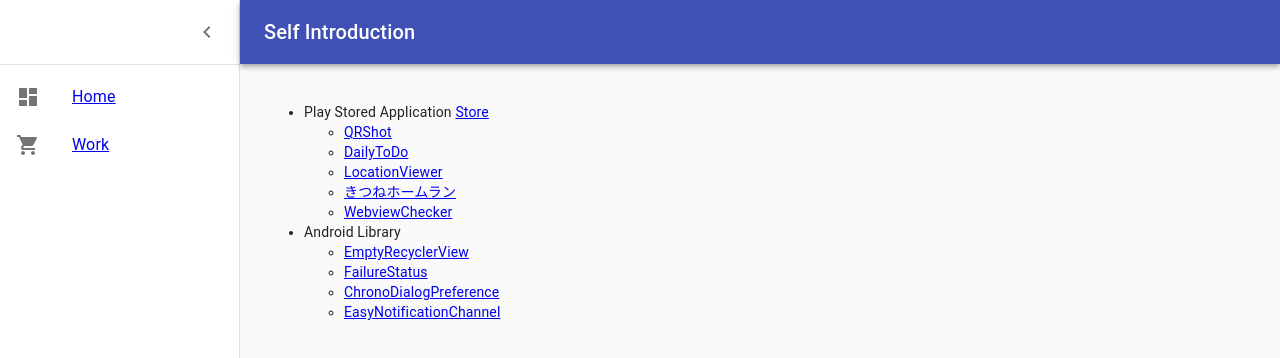
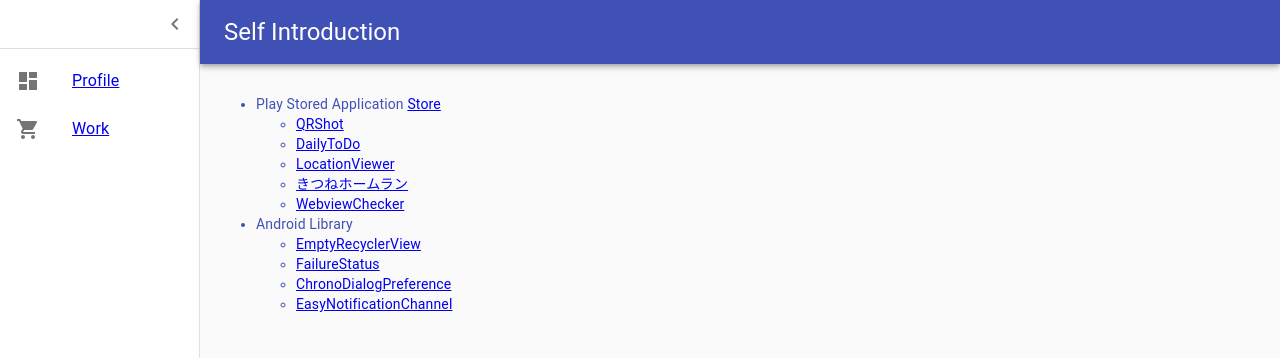
Before and after one commit to koji-1009/self-introduction, a React (Create React App) app in the folder app/: page /self-introduction-react/work in a window 1280 px wide. Shown: the top 358 px of the page. Built offline with nearby package versions, Linux system fonts and the light colour scheme.

Commit message:
Modify App's style

```diff
--- a/app/src/App.tsx
+++ b/app/src/App.tsx
@@ -6,7 +6,7 @@ import { BrowserRouter, Route, Link } from 'react-router-dom'
 import classNames from "classnames"
 
 import { Theme } from "@material-ui/core/styles/createMuiTheme";
-import withStyles, { WithStyles, StyleRules } from "@material-ui/core/styles/withStyles";
+import { withStyles, WithStyles, createStyles } from "@material-ui/styles";
 import withRoot from './withRoot';
 
 import CssBaseline from '@material-ui/core/CssBaseline';
@@ -29,40 +29,38 @@ import ShoppingCartIcon from '@material-ui/icons/ShoppingCart';
 import DemoComponent from './components/DemoComponent'
 import WorkComponent from './components/WorksComponent'
 
-const drawerWidth = 240;
+const drawerWidth = 200;
 
-const styles = (theme: Theme): StyleRules => ({
+const styles = ({ palette, spacing, mixins, transitions, breakpoints, zIndex }: Theme) => createStyles({
   root: {
     display: 'flex',
+    backgroundColor: palette.background.default,
+    color: palette.primary.main,
   },
-  toolbar: {
-    paddingRight: 24, // keep right padding when drawer closed
-  },
+  toolbar: {},
   toolbarIcon: {
     display: 'flex',
     alignItems: 'center',
     justifyContent: 'flex-end',
-    padding: '0 8px',
-    ...theme.mixins.toolbar,
   },
   appBar: {
-    zIndex: theme.zIndex.drawer + 1,
-    transition: theme.transitions.create(['width', 'margin'], {
-      easing: theme.transitions.easing.sharp,
-      duration: theme.transitions.duration.leavingScreen,
+    zIndex: zIndex.drawer + 1,
+    transition: transitions.create(['width', 'margin'], {
+      easing: transitions.easing.sharp,
+      duration: transitions.duration.leavingScreen,
     }),
   },
   appBarShift: {
     marginLeft: drawerWidth,
     width: `calc(100% - ${drawerWidth}px)`,
-    transition: theme.transitions.create(['width', 'margin'], {
-      easing: theme.transitions.easing.sharp,
-      duration: theme.transitions.duration.enteringScreen,
+    transition: transitions.create(['width', 'margin'], {
+      easing: transitions.easing.sharp,
+      duration: transitions.duration.enteringScreen,
     }),
   },
   menuButton: {
-    marginLeft: 12,
-    marginRight: 36,
+    marginLeft: spacing(1),
+    marginRight: spacing(1),
   },
   menuButtonHidden: {
     display: 'none',
@@ -74,37 +72,28 @@ const styles = (theme: Theme): StyleRules => ({
     position: 'relative',
     whiteSpace: 'nowrap',
     width: drawerWidth,
-    transition: theme.transitions.create('width', {
-      easing: theme.transitions.easing.sharp,
-      duration: theme.transitions.duration.enteringScreen,
+    transition: transitions.create('width', {
+      easing: transitions.easing.sharp,
+      duration: transitions.duration.enteringScreen,
     }),
   },
   drawerPaperClose: {
     overflowX: 'hidden',
-    transition: theme.transitions.create('width', {
-      easing: theme.transitions.easing.sharp,
-      duration: theme.transitions.duration.leavingScreen,
+    transition: transitions.create('width', {
+      easing: transitions.easing.sharp,
+      duration: transitions.duration.leavingScreen,
     }),
-    width: theme.spacing(7),
-    [theme.breakpoints.up('sm')]: {
-      width: theme.spacing(9),
+    width: spacing(7),
+    [breakpoints.up('sm')]: {
+      width: spacing(9),
     },
   },
-  appBarSpacer: theme.mixins.toolbar,
+  appBarSpacer: mixins.toolbar,
   content: {
     flexGrow: 1,
-    padding: theme.spacing(3),
     height: '100vh',
+    padding: spacing(2),
     overflow: 'auto',
-  },
-  chartContainer: {
-    marginLeft: -22,
-  },
-  tableContainer: {
-    height: 320,
-  },
-  h5: {
-    marginBottom: theme.spacing(2),
   },
 });
 
@@ -133,10 +122,7 @@ class App extends React.Component<Props> {
           basename={"self-introduction-react"}
         >
           <CssBaseline />
-          <AppBar
-            position="absolute"
-            className={classNames(classes.appBar, this.state.open && classes.appBarShift)}
-          >
+          <AppBar className={classNames(classes.appBar, this.state.open && classes.appBarShift)} >
             <Toolbar disableGutters={!this.state.open} className={classes.toolbar}>
               <IconButton
                 color="inherit"
@@ -151,13 +137,13 @@ class App extends React.Component<Props> {
               </IconButton>
               <Typography
                 component="h1"
-                variant="h6"
+                variant="h5"
                 color="inherit"
                 noWrap
                 className={classes.title}
               >
                 Self Introduction
-                        </Typography>
+              </Typography>
             </Toolbar>
           </AppBar>
           <Drawer
@@ -179,7 +165,7 @@ class App extends React.Component<Props> {
                   <ListItemIcon>
                     <DashboardIcon />
                   </ListItemIcon>
-                  <ListItemText primary="Home" />
+                  <ListItemText primary="Profile" />
                 </ListItem>
               </Link>
               <Link to="/work">
```
